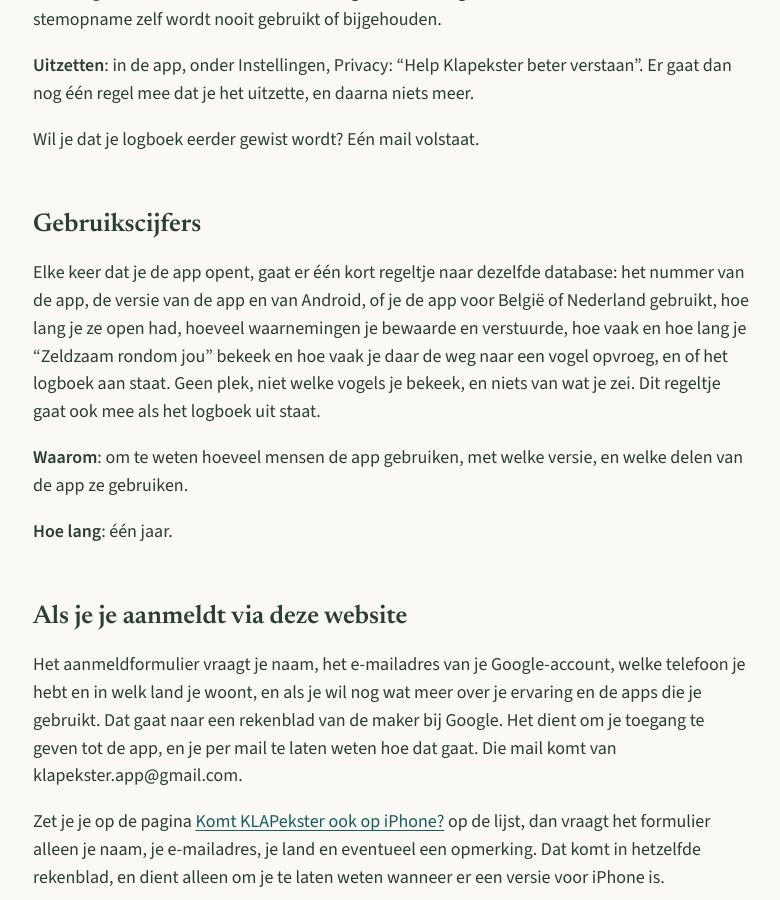
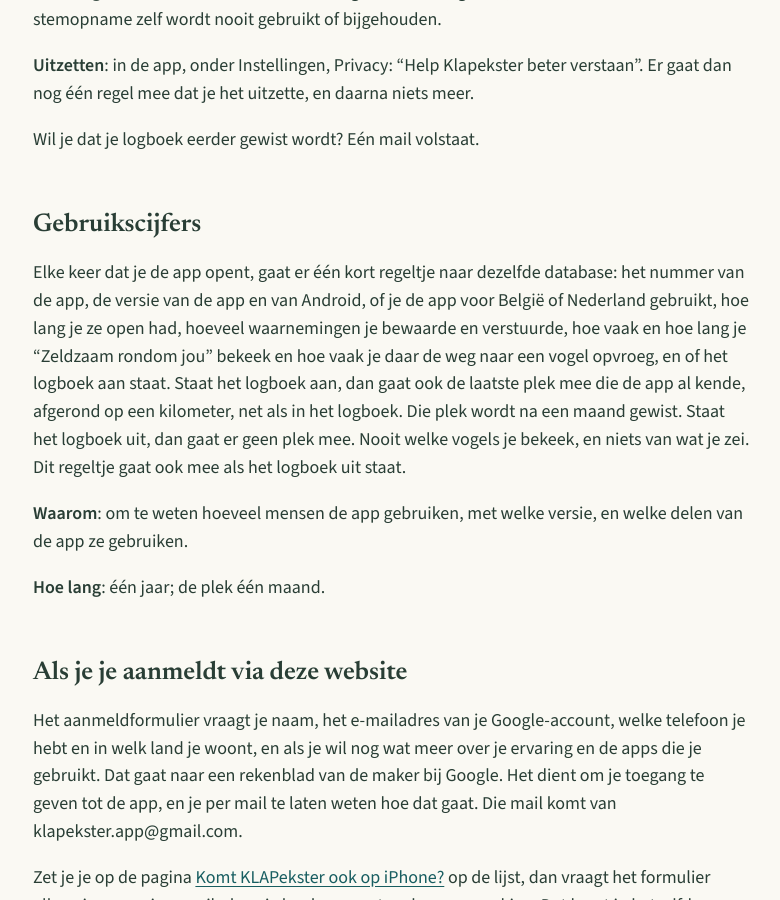
Before and after one commit to KLAPekster/website, a Jekyll site: the page built from privacy.md, in a window 1280 px wide and 900 px high, scrolled down 2853 px. Shown: the whole window, without its empty margins (247-1027 px from the left). Built offline with Jekyll 4.4.1, drawn with Linux system fonts in a browser that asks for light colours; some of the changed text lies outside the part shown.

Commit message:
Privacybeleid: de app-start draagt met logboek aan een ruwe plek, na een maand gewist
Co-Authored-By: Claude Opus 5.5 <noreply@anthropic.com>

```diff
--- a/privacy.md
+++ b/privacy.md
@@ -6,7 +6,7 @@ permalink: /privacy/
 
 # Privacybeleid
 
-<p class="flauw">Laatst gewijzigd op 30 oktober 2026</p>
+<p class="flauw">Laatst gewijzigd op 5 november 2026</p>
 
 Je spreekt je waarnemingen in, bewaart ze op je telefoon en beslist zelf
 wanneer je ze naar waarnemingen.be of waarneming.nl verstuurt. De eerste keer
@@ -128,13 +128,16 @@ database: het nummer van de app, de versie van de app en van Android, of je
 de app voor België of Nederland gebruikt, hoe lang je ze open had, hoeveel
 waarnemingen je bewaarde en verstuurde, hoe vaak en hoe lang je "Zeldzaam
 rondom jou" bekeek en hoe vaak je daar de weg naar een vogel opvroeg, en of
-het logboek aan staat. Geen plek, niet welke vogels je bekeek, en niets van
-wat je zei. Dit regeltje gaat ook mee als het logboek uit staat.
+het logboek aan staat. Staat het logboek aan, dan gaat ook de laatste plek
+mee die de app al kende, afgerond op een kilometer, net als in het logboek.
+Die plek wordt na een maand gewist. Staat het logboek uit, dan gaat er geen
+plek mee. Nooit welke vogels je bekeek, en niets van wat je zei. Dit regeltje
+gaat ook mee als het logboek uit staat.
 
 **Waarom**: om te weten hoeveel mensen de app gebruiken, met welke versie, en
 welke delen van de app ze gebruiken.
 
-**Hoe lang**: één jaar.
+**Hoe lang**: één jaar; de plek één maand.
 
 ## Als je je aanmeldt via deze website
 
```
